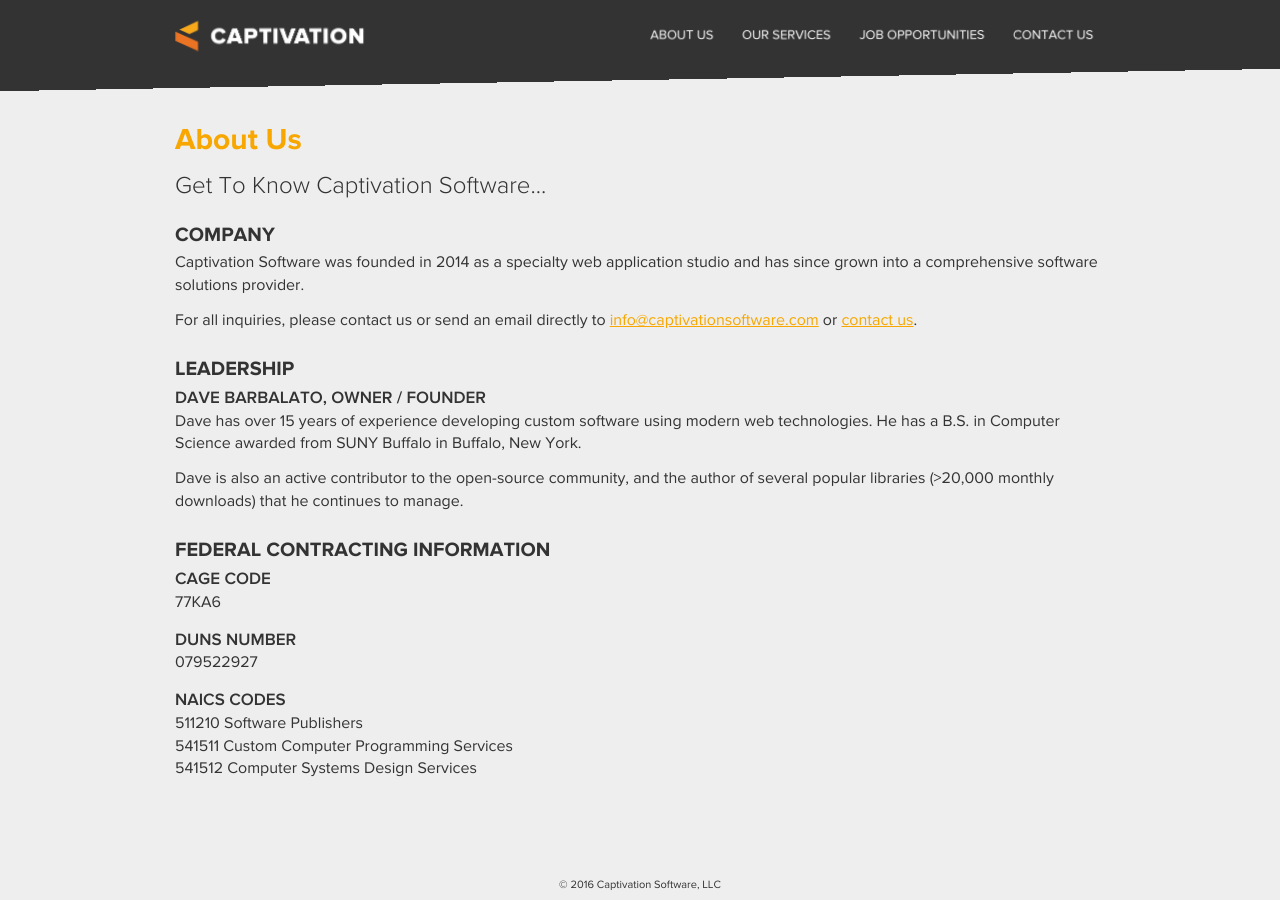
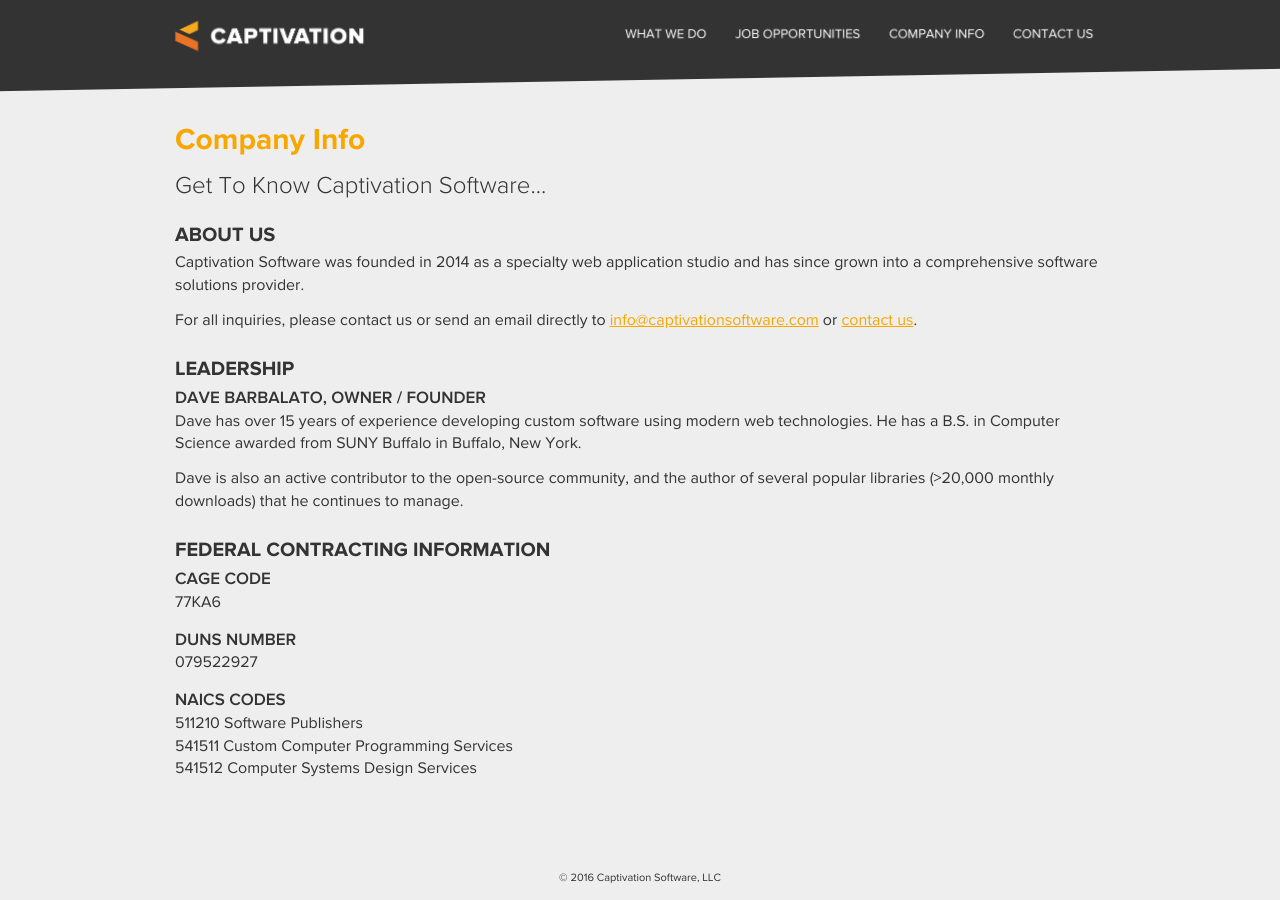
Before and after one commit to isabella232/captivationsoftware.github.io-archive, a Jekyll site: the page built from company.html, in a window 1280 px wide. Built offline with Jekyll 4.4.1, drawn with Linux system fonts in a browser that asks for light colours; nearby versions of some CDN libraries; some web fonts are replaced.

Commit message:
updates, needs menu

```diff
--- a/_includes/menu.html
+++ b/_includes/menu.html
@@ -1,6 +1,6 @@
 <ul class="menu list-unstyled">
-  <li><a href="about" class="btn">ABOUT US</a></li>
-  <li><a href="services" class="btn">OUR SERVICES</a></li>
+  <li><a href="what-we-do" class="btn">WHAT WE DO</a></li>
   <li><a href="jobs" class="btn">JOB OPPORTUNITIES</a></li>
+  <li><a href="company" class="btn">COMPANY INFO</a></li>
   <li><a href="contact" class="btn">CONTACT US</a></li>
 </ul>
--- a/_layouts/landing.html
+++ b/_layouts/landing.html
@@ -1,6 +1,5 @@
 ---
 layout: master
-page.type: page
 ---
 <div class="orange-bg">
   <div class="background-overlay">
--- a/_layouts/master.html
+++ b/_layouts/master.html
@@ -7,7 +7,7 @@
 <!--[if !IE]> -->
 <body>
 <!-- <![endif]-->
-  <div class="page">
+  <div class="page {% if page.url != '/' %} subpage {% endif %}">
     <div class="header">
       {% include header.html %}
     </div>
--- a/about.html
+++ b/company.html
@@ -1,7 +1,7 @@
 ---
 layout: subpage
-title: 'About Us | Captivation Software'
-heading: 'About Us'
+title: 'Company Info | Captivation Software'
+heading: 'Company Info'
 ---
 <div class="row">
   <div class="col-xs-12">
--- a/css/structure.css
+++ b/css/structure.css
@@ -22,7 +22,7 @@ body {
 }
 
 .content {
-  padding: 120px 0 30px;
+  padding: 120px 0 60px;
   height: 100%;
 }
 
@@ -30,12 +30,11 @@ body {
   height: 120px;
   margin-left: -0.5%;
   margin-top: -40px;
-  padding-top: 55px;
   transform: rotate(-1deg);
   width: 101%;
   z-index: 10;
   position: fixed;
-  line-height: 40px;
+  line-height: 150px;
 }
 
 .header > * {
@@ -65,8 +64,8 @@ body {
   position: absolute;
   bottom: 0;
   width: 100%;
-  height: 30px;
-  line-height: 30px;
+  height: 60px;
+  line-height: 75px;
   z-index: 9;
 }
 
--- a/css/theme.css
+++ b/css/theme.css
@@ -6,7 +6,11 @@
   color: #FFFFFF;
 }
 
-body {
+.page {
+  background-color: #FFFFFF;
+}
+
+.page.subpage {
   background-color: #EEEEEE;
 }
 
```
Also changed, not shown: other parts of company.html (+1 -1 lines), _includes/capabilities.html (deleted, +0 -49 lines), _includes/jobs.html (deleted, +0 -16 lines), _layouts/deleteme.html (deleted, +0 -44 lines), services.html (deleted, +0 -39 lines), what-we-do.html (added, +54 -0 lines).
